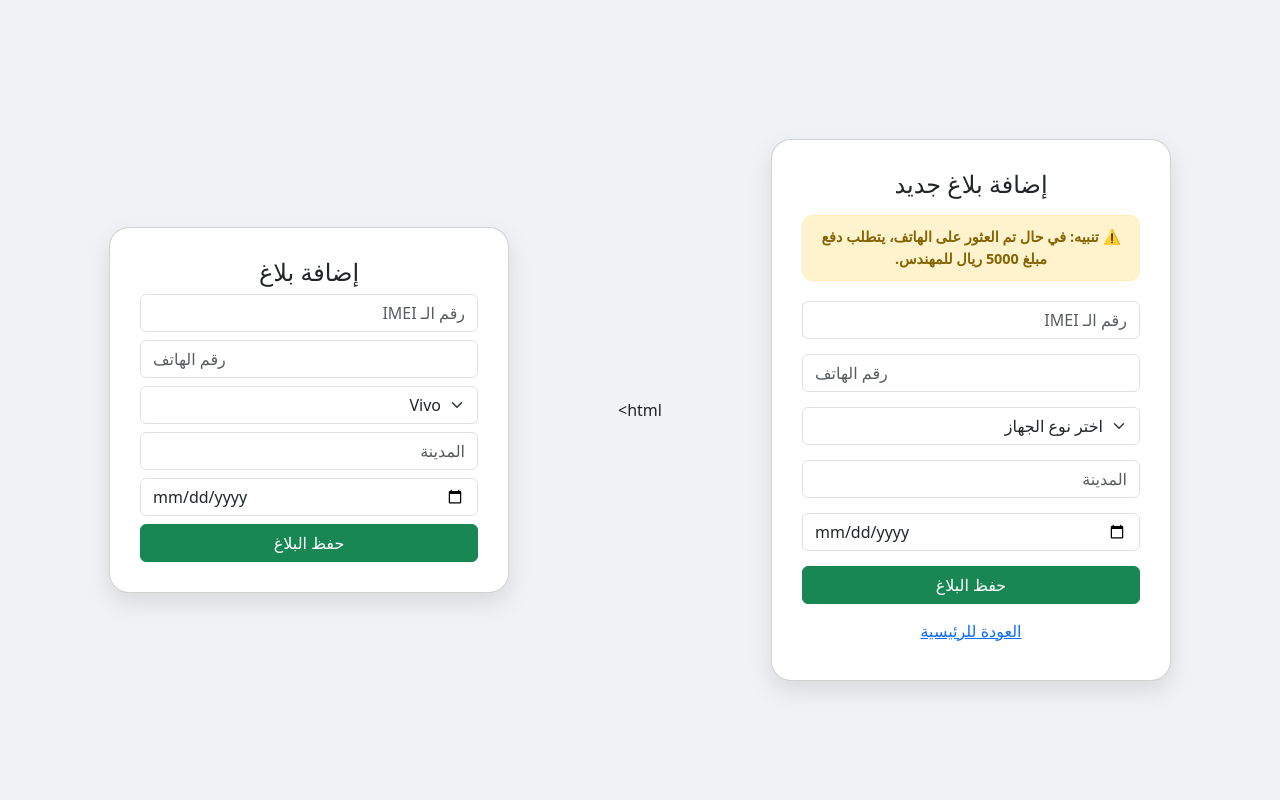
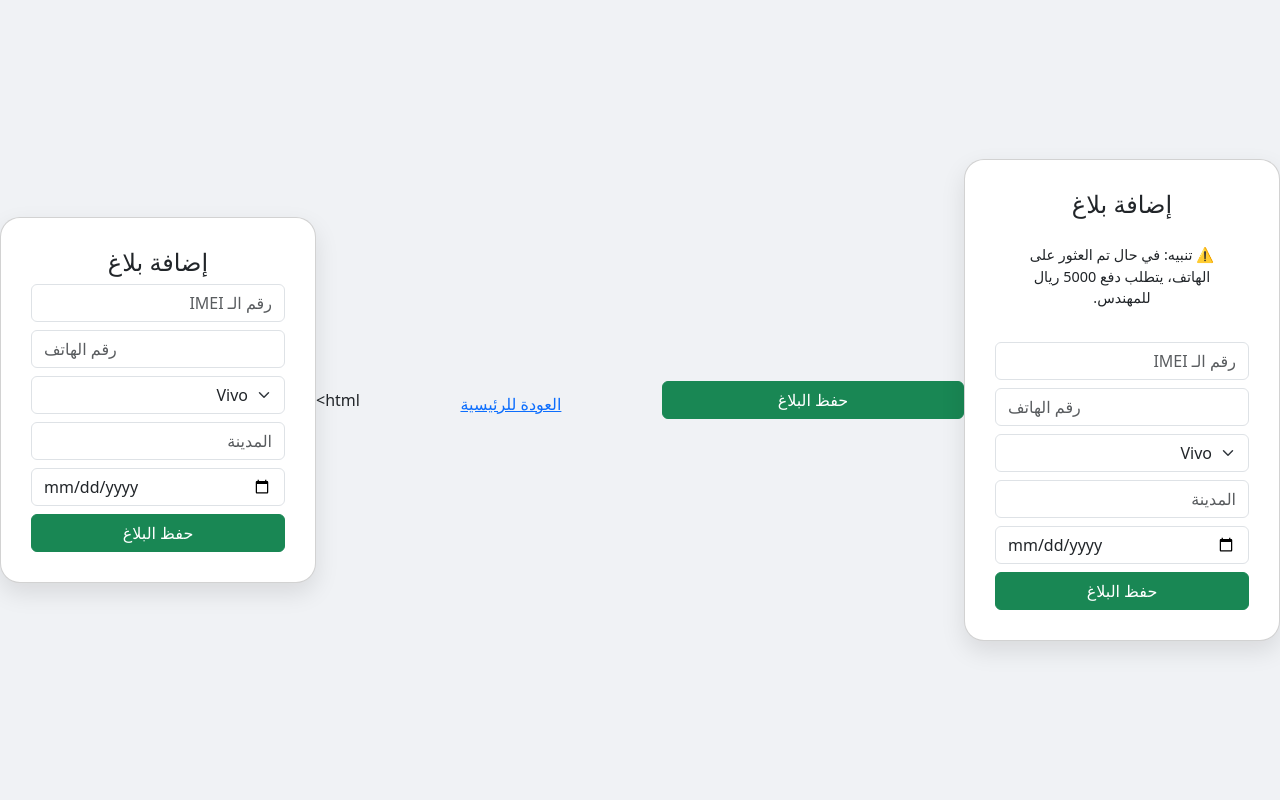
Before and after one commit to Ali202004/stolen-phones-project, a Flask app: page /add in a window 1280 px wide. Run offline with Flask 3, Linux system fonts and the light colour scheme; some libraries are stand-ins or nearby versions.

Commit message:
Update add.html

```diff
--- a/templates/add.html
+++ b/templates/add.html
@@ -2,38 +2,32 @@
 <html lang="ar" dir="rtl">
 <head>
     <meta charset="UTF-8">
-    <meta name="viewport" content="width=device-width, initial-scale=1.0">
     <link href="https://cdn.jsdelivr.net/npm/bootstrap@5.3.0/dist/css/bootstrap.min.css" rel="stylesheet">
     <style>
-        body { background-color: #f0f2f5; padding-top: 20px; }
-        .card { background: white; padding: 25px; border-radius: 15px; box-shadow: 0 4px 15px rgba(0,0,0,0.1); margin: 0 auto; max-width: 400px; }
-        .alert-custom { background-color: #fff3cd; color: #856404; border: 1px solid #ffeeba; border-radius: 10px; padding: 10px; margin-bottom: 20px; font-weight: bold; font-size: 0.9rem; text-align: center; }
-        .form-control, .form-select { margin-bottom: 15px; }
+        body { background: #f0f2f5; display: flex; align-items: center; justify-content: center; min-height: 100vh; }
+        .card { background: white; padding: 30px; border-radius: 20px; box-shadow: 0 10px 25px rgba(0,0,0,0.1); width: 95%; max-width: 400px; }
+        .alert { background: #fff3cd; color: #856404; padding: 10px; border-radius: 10px; margin-bottom: 15px; font-size: 0.9rem; text-align: center; border: 1px solid #ffeeba; }
     </style>
 </head>
 <body>
     <div class="card">
-        <h4 class="text-center mb-3">إضافة بلاغ جديد</h4>
+        <h4 class="text-center">إضافة بلاغ</h4>
 
-        <div class="alert-custom">
-            ⚠️ تنبيه: في حال تم العثور على الهاتف، يتطلب دفع مبلغ 5000 ريال للمهندس.
+        <div class="alert">
+            ⚠️ تنبيه: في حال تم العثور على الهاتف، يتطلب دفع 5000 ريال للمهندس.
         </div>
 
         <form action="/add" method="POST">
-            <input type="text" name="imei" class="form-control" placeholder="رقم الـ IMEI" required>
-            <input type="tel" name="phone" class="form-control" placeholder="رقم الهاتف" required>
-            <select name="brand" class="form-select">
-                <option value="" disabled selected>اختر نوع الجهاز</option>
-                <option value="Vivo">Vivo</option>
-                <option value="Samsung">Samsung</option>
-                 <option value="Huawei">Huawei</option>
-                  <option value="Redmi">Redmi</option>
-                  <option value="ايفون">ايفون</option>
-                 <option value="تراك فون">تراك فون</option>
-                  <option value="LT">LT</option>
-            </select>
-            <input type="text" name="city" class="form-control" placeholder="المدينة" required>
-            <input type="date" name="date" class="form-control" required>
+            <input type="text" name="imei" class="form-control mb-2" placeholder="رقم الـ IMEI" required>
+            <input type="tel" name="phone" class="form-control mb-2" placeholder="رقم الهاتف" required>
+            <select name="brand" class="form-select mb-2"><option>Vivo</option><option>Samsung</option><option>LT</option></select>
+            <input type="text" name="city" class="form-control mb-2" placeholder="المدينة" required>
+            <input type="date" name="date" class="form-control mb-2" required>
+            <button class="btn btn-success w-100">حفظ البلاغ</button>
+        </form>
+    </div>
+</body>
+</html>
             <button type="submit" class="btn btn-success w-100">حفظ البلاغ</button>
             <a href="/" class="btn btn-link w-100 mt-2">العودة للرئيسية</a>
         </form>
```
